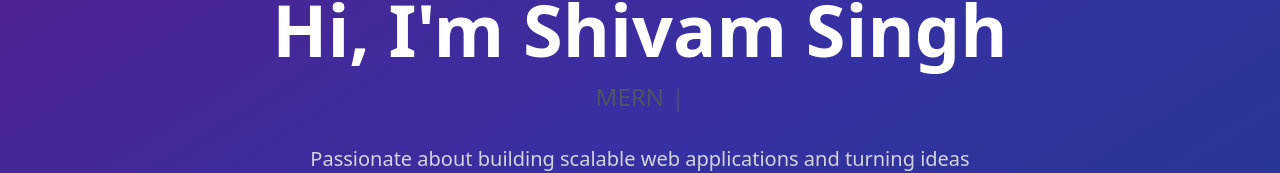
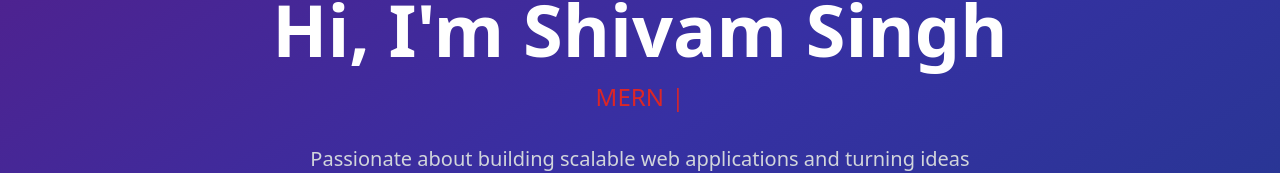
Before and after one commit to shivamsinghAIMLops32/webPortfolio, a React (Vite) app: page / in a window 1280 px wide. Shown: the part 263-436 px from the top of the page. Built offline with nearby package versions, Linux system fonts and the light colour scheme.

Commit message:
some more changes

```diff
--- a/src/components/Hero/TypewriterText.tsx
+++ b/src/components/Hero/TypewriterText.tsx
@@ -2,14 +2,16 @@ import Typewriter from 'typewriter-effect';
 
 export default function TypewriterText() {
   return (
-    <div className="text-xl md:text-2xl text-gray-600 font-light">
+    <div className="text-xl md:text-2xl text-red-600 font-light">
       <Typewriter
         options={{
           strings: [
             'Full Stack Developer',
             'MERN Stack Expert',
             'Problem Solver',
-            'Tech Enthusiast'
+            'Tech Enthusiast',
+            'WEB Developer',
+            'An Curious Engineer',
           ],
           autoStart: true,
           loop: true,
--- a/src/components/Projects.tsx
+++ b/src/components/Projects.tsx
@@ -15,10 +15,11 @@ const projects = [
     github: 'https://github.com/shivamsinghAIMLops32/task-manager',
   },
   {
-    title: 'Tic Tac Toe',
-    description: 'An interactive Tic Tac Toe game with multiplayer support and game history.',
-    tech: ['React', 'TypeScript', 'Tailwind CSS'],
-    github: 'https://github.com/shivamsinghAIMLops32/tic-tac-toe',
+    title: 'GIF mania',
+    description: 'An interactive gif webapp built with React and Tailwind CSS.',
+    tech: ['React', 'Tailwind CSS'],
+    github: 'https://github.com/shivamsinghAIMLops32/gifMania',
+    website: 'https://gifymania.netlify.app/',
   },
   {
     title: 'Twitter Clone',
```
